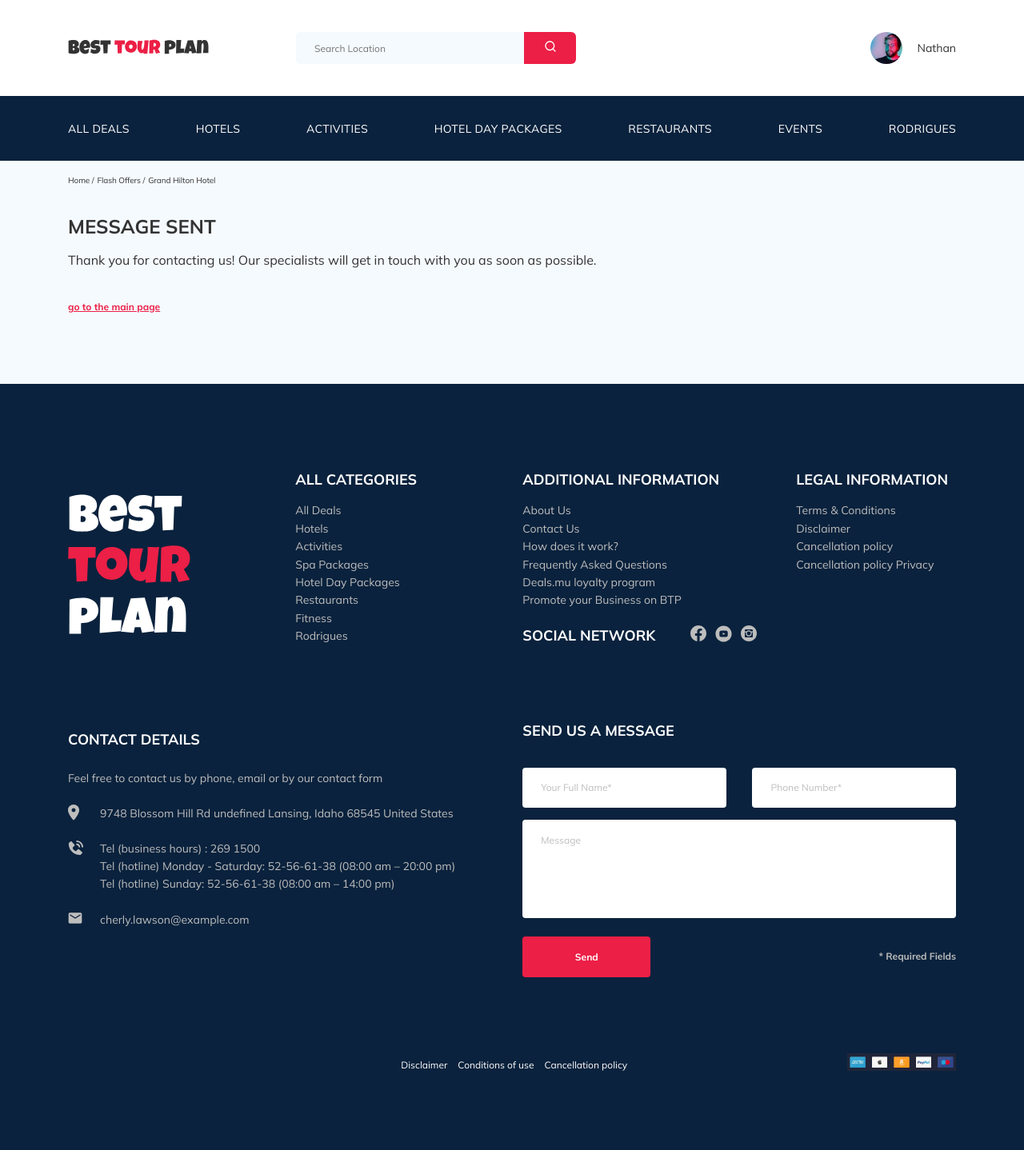
After one commit to JuliaKhayrulina/tour-plan, a PHP site: page /thankyou.html in a window 1280 px wide. The commit adds this page. Shown: the whole page at 80% size. Run offline with PHP 8.4, Linux system fonts and the light colour scheme; some libraries are stand-ins or nearby versions.

Commit message:
create: phpmailer, thankyou page

```diff
--- a/css/style.css
+++ b/css/style.css
@@ -416,12 +416,22 @@ template {
   display: -webkit-box;
   display: -ms-flexbox;
   display: flex;
+  -ms-flex-wrap: wrap;
+      flex-wrap: wrap;
   -webkit-box-align: center;
       -ms-flex-align: center;
           align-items: center;
   -webkit-box-pack: justify;
       -ms-flex-pack: justify;
           justify-content: space-between;
+}
+
+.navbar-menu__item {
+  padding-right: 10px;
+}
+
+.navbar-menu__item:last-child {
+  padding-right: 0;
 }
 
 .navbar-menu__link {
@@ -486,8 +488,10 @@ template {
   padding-right: 75px;
   background-color: #F5FAFE;
   border: none;
+  outline: none;
   font-size: 12px;
   line-height: 15px;
+  color: #000;
 }
 
 .search__btn {
@@ -1168,6 +1139,22 @@ template {
   font-weight: 300;
   font-size: 14px;
   line-height: 18px;
+  color: #000;
+}
+
+.subscribe__input::-webkit-input-placeholder {
+  color: #BDBDBD;
+}
+
+.subscribe__input:-ms-input-placeholder {
+  color: #BDBDBD;
+}
+
+.subscribe__input::-ms-input-placeholder {
+  color: #BDBDBD;
+}
+
+.subscribe__input::placeholder {
   color: #BDBDBD;
 }
 
@@ -1614,6 +1579,22 @@ template {
   background-color: #fff;
   font-size: 12px;
   line-height: 15px;
+  color: #000;
+}
+
+.footer__form-input::-webkit-input-placeholder {
+  color: #BDBDBD;
+}
+
+.footer__form-input:-ms-input-placeholder {
+  color: #BDBDBD;
+}
+
+.footer__form-input::-ms-input-placeholder {
+  color: #BDBDBD;
+}
+
+.footer__form-input::placeholder {
   color: #BDBDBD;
 }
 
@@ -1630,6 +1611,22 @@ template {
   background-color: #fff;
   font-size: 12px;
   line-height: 15px;
+  color: #000;
+}
+
+.footer__form-message::-webkit-input-placeholder {
+  color: #BDBDBD;
+}
+
+.footer__form-message:-ms-input-placeholder {
+  color: #BDBDBD;
+}
+
+.footer__form-message::-ms-input-placeholder {
+  color: #BDBDBD;
+}
+
+.footer__form-message::placeholder {
   color: #BDBDBD;
 }
 
@@ -1716,6 +1713,42 @@ template {
   color: #fff;
 }
 
+@media (min-width: 992px) and (max-width: 1920px) {
+  .navbar-menu__link:hover::after {
+    height: 3px;
+    opacity: 1;
+    -webkit-transform: translateY(5px);
+        -ms-transform: translateY(5px);
+            transform: translateY(5px);
+  }
+  .btn-hover {
+    -webkit-transition: .3s all;
+    -o-transition: .3s all;
+    transition: .3s all;
+  }
+  .btn-hover:hover {
+    background-color: #ce0c42;
+  }
+  .footer__item-link, .footer__item-email {
+    -webkit-transition: .2s;
+    -o-transition: .2s;
+    transition: .2s;
+  }
+  .footer__item-link:hover, .footer__item-email:hover {
+    font-weight: 700;
+    color: #EC1F46;
+  }
+  .footer-bottom__link {
+    -webkit-transition: .2s;
+    -o-transition: .2s;
+    transition: .2s;
+  }
+  .footer-bottom__link:hover {
+    font-weight: 700;
+    color: #EC1F46;
+  }
+}
+
 @media (max-width: 1200px) {
   .container {
     max-width: 960px;
@@ -2522,4 +2562,21 @@ template {
             align-items: start;
   }
 }
+
+.thanks-title {
+  margin-bottom: 20px;
+}
+
+.thanks-text {
+  font-size: 16px;
+  margin-bottom: 40px;
+}
+
+.thanks-back {
+  font-size: 12px;
+  font-weight: 700;
+  color: #EC1F46;
+  -webkit-text-decoration-line: underline;
+          text-decoration-line: underline;
+}
 /*# sourceMappingURL=style.css.map */
--- a/sass/_media.sass
+++ b/sass/_media.sass
@@ -1,3 +1,30 @@
+@media ( min-width: 992px) and (max-width: 1920px)
+  .navbar
+    &-menu
+      &__link
+        &:hover
+          &::after
+            height: 3px
+            opacity: 1
+            transform: translateY(5px)
+  .btn-hover
+    transition: .3s all
+    &:hover
+      background-color: #ce0c42
+  .footer
+    &__item,
+      &-link, &-email
+        transition: .2s
+        &:hover
+          font-weight: 700
+          color: $primary
+    &-bottom
+      &__link
+        transition: .2s
+        &:hover
+          font-weight: 700
+          color: $primary
+
 @media ( max-width: 1200px )
   .container
     max-width: 960px
@@ -176,6 +203,7 @@
       height: 100vh
       padding-top: 30px
       padding-bottom: 30px
+      overflow: auto
       opacity: 0
       transition: all .8s
       &--visible
@@ -185,17 +213,21 @@
         position: absolute
         left: 0
         right: 0
+        height: 70%
+        padding: 0 0 55px 0
         overflow-y: scroll
-        max-height: 100%
         flex-direction: column
+        line-height: 0.5
       &__item
         margin-bottom: 20px
         &--mobile
           &-visible
             display: block
+            min-width: 245px
+            &:nth-child(1)
+              margin-bottom: 30px
             &:nth-child(2)
               margin-bottom: 39px
-
   .user
     &__name
       &--light
--- a/sass/_mixins.sass
+++ b/sass/_mixins.sass
@@ -21,11 +21,6 @@
   font-size: 12px
   line-height: 16px
   color: $light
-  transition: .3s
-  &:hover
-    background-color: #f70743
-  &:active
-    background-color: #e4063e
 
 @mixin offer-small
   position: absolute
--- a/sass/blocks/_activities.sass
+++ b/sass/blocks/_activities.sass
@@ -56,8 +56,3 @@
     font-size: 12px
     line-height: 16px
     color: $light
-    transition: .3s
-    &:hover
-      background-color: #f70743
-    &:active
-      background-color: #e4063e
--- a/sass/blocks/_footer.sass
+++ b/sass/blocks/_footer.sass
@@ -94,7 +94,9 @@
       background-color: #fff
       font-size: 12px
       line-height: 15px
-      color: #BDBDBD
+      color: #000
+      &::placeholder
+        color: #BDBDBD
     &-message
       margin-bottom: 23px
       flex-basis: 100%
@@ -107,7 +109,9 @@
       background-color: #fff
       font-size: 12px
       line-height: 15px
-      color: #BDBDBD
+      color: #000
+      &::placeholder
+        color: #BDBDBD
     &-btn
       grid-row: 4 / 6
       min-width: 160px
--- a/sass/blocks/_header.sass
+++ b/sass/blocks/_header.sass
@@ -16,8 +16,13 @@
     &__list
       padding: 31px 0
       display: flex
+      flex-wrap: wrap
       align-items: center
       justify-content: space-between
+    &__item
+      padding-right: 10px
+      &:last-child
+        padding-right: 0
     &__link
       position: relative
       text-transform: uppercase
@@ -37,11 +42,11 @@
         opacity: 0
         transition: height 0.4s, opacity 0.3s, transform 0.2s
         transform: translateY(-10px)
-      &:hover
-        &::after
-          height: 3px
-          opacity: 1
-          transform: translateY(5px)
+      // &:hover
+      //   &::after
+      //     height: 3px
+      //     opacity: 1
+      //     transform: translateY(5px)
     &__item
       &--mobile
         &-visible
@@ -62,8 +67,10 @@
     padding-right: 75px
     background-color: $secondary
     border: none
+    outline: none
     font-size: 12px
     line-height: 15px
+    color: #000
   &__btn
     position: absolute
     width: 65px
@@ -72,13 +79,6 @@
     top: 0
     border: none
     background-color: $primary
-    transition: .3s
-    &:hover
-      background-color: #f70743
-    &:active
-      background-color: #e4063e
-
-
 .user
   display: flex
   align-items: center
--- a/sass/blocks/_hotel.sass
+++ b/sass/blocks/_hotel.sass
@@ -150,11 +150,7 @@
     color: $light
     border-radius: 4px
     background-color: $primary
-    transition: .3s
-    &:hover
-      background-color: #f70743
-    &:active
-      background-color: #e4063e
+
 .room
   max-width: 45%
   margin-top: 4px
--- a/sass/blocks/_newsletter.sass
+++ b/sass/blocks/_newsletter.sass
@@ -45,7 +45,9 @@
     font-weight: 300
     font-size: 14px
     line-height: 18px
-    color: #BDBDBD
+    color: #000
+    &::placeholder
+      color: #BDBDBD
   &__btn
     position: absolute
     content: ''
@@ -59,11 +61,6 @@
     line-height: 15px
     color: $light
     background-color: $primary
-    transition: .3s
-    &:hover
-      background-color: #f70743
-    &:active
-      background-color: #e4063e
 
 .parallax-window
   background: transparent
--- /dev/null
+++ b/sass/blocks/_thankyou.sass
@@ -0,0 +1,11 @@
+.thanks
+  &-title
+    margin-bottom: 20px
+  &-text
+    font-size: 16px
+    margin-bottom: 40px
+  &-back
+    font-size: 12px
+    font-weight: 700
+    color: $primary
+    text-decoration-line: underline
--- a/sass/style.sass
+++ b/sass/style.sass
@@ -11,3 +11,4 @@
 @import 'blocks/activities'
 @import 'blocks/footer'
 @import 'media'
+@import 'blocks/thankyou'
--- /dev/null
+++ b/thankyou.html
@@ -0,0 +1,295 @@
+<!DOCTYPE html>
+<html lang="en">
+  <head>
+    <meta charset="UTF-8" />
+    <meta http-equiv="X-UA-Compatible" content="IE=edge" />
+    <meta name="viewport" content="width=device-width, initial-scale=1.0" />
+    <link rel="icon" href="img/favicon.ico" type="image/x-icon" />
+    <link rel="preconnect" href="https://fonts.gstatic.com" />
+
+    <link
+      href="https://fonts.googleapis.com/css2?family=Mulish:wght@300;400;600;700&family=Nunito:wght@400;600;800&display=swap"
+      rel="stylesheet"
+    />
+    <link rel="stylesheet" href="./css/swiper-bundle.min.css" />
+    <link rel="stylesheet" href="./css/style.css" />
+
+    <title>Best Tour Plan - Hotel Booking</title>
+  </head>
+  <body>
+    <header class="navbar navbar--mobile-fixed">
+      <div class="container">
+        <div class="navbar-top">
+          <a href="index.html" class="logo">
+            <img src="./img/horizontal-logo.svg" alt="Logo: Best Tour Plan" class="logo__image" />
+          </a>
+
+          <form action="#" class="search navbar__search navbar__search--mobile-hidden">
+            <input type="text" class="search__input" placeholder="Search Location" />
+            <button class="search__btn">
+              <img src="./img/search.svg" alt="icon: search" />
+            </button>
+          </form>
+
+          <a href="#" class="user navbar__user navbar__user--mobile-hidden">
+            <img src="./img/user_avatar.jpg" alt="user: Nathan" class="user__avatar" />
+            <span class="user__name">Nathan</span>
+          </a>
+          <button class="menu-button navbar-top__menu-button">
+            <span class="menu-button__line"></span>
+            <span class="menu-button__line"></span>
+            <span class="menu-button__line"></span>
+          </button>
+        </div>
+      </div>
+
+      <nav class="navbar-menu">
+        <div class="container">
+          <ul class="navbar-menu__list">
+            <li class="navbar-menu__item navbar-menu__item--mobile-visible">
+              <a href="#" class="user navbar__user navbar__user--mobile-visible">
+                <img src="./img/user_avatar.jpg" alt="user: Nathan" class="user__avatar" />
+                <span class="user__name user__name--light">Nathan</span>
+              </a>
+            </li>
+            <li class="navbar-menu__item navbar-menu__item--mobile-visible">
+              <form action="#" class="search navbar__search navbar__search--mobile-visible">
+                <input type="text" class="search__input" placeholder="Search Location" />
+                <button class="search__btn">
+                  <img src="./img/search.svg" alt="icon: search" />
+                </button>
+              </form>
+            </li>
+            <li class="navbar-menu__item">
+              <a href="#" class="navbar-menu__link">All Deals</a>
+            </li>
+            <li class="navbar-menu__item">
+              <a href="#" class="navbar-menu__link">Hotels</a>
+            </li>
+            <li class="navbar-menu__item">
+              <a href="#" class="navbar-menu__link">Activities</a>
+            </li>
+            <li class="navbar-menu__item">
+              <a href="#" class="navbar-menu__link">Hotel Day Packages</a>
+            </li>
+            <li class="navbar-menu__item">
+              <a href="#" class="navbar-menu__link">Restaurants</a>
+            </li>
+            <li class="navbar-menu__item">
+              <a href="#" class="navbar-menu__link">Events</a>
+            </li>
+            <li class="navbar-menu__item">
+              <a href="#" class="navbar-menu__link">Rodrigues</a>
+            </li>
+          </ul>
+        </div>
+      </nav>
+    </header>
+
+    <nav class="breadcrumb">
+      <div class="container">
+        <ul class="breadcrumb-list">
+          <li class="breadcrumb-list__item">
+            <a href="#" class="breadcrumb-list__link">Home</a>
+          </li>
+          <li class="breadcrumb-list__item">
+            <a href="#" class="breadcrumb-list__link">Flash Offers</a>
+          </li>
+          <li class="breadcrumb-list__item">Grand Hilton Hotel</li>
+        </ul>
+      </div>
+    </nav>
+
+    <section class="hotel">
+      <div class="container">
+        <div class="hotel-info">
+          <div class="hotel-info__text">
+            <div class="hotel-wrapper">
+              <h1 class="hotel-name hotel-info__name thanks-title">Message sent</h1>
+            </div>
+            <p class="hotel-description hotel-info__description thanks-text">
+              Thank you for contacting us! Our specialists will get in touch with you as soon as
+              possible.
+            </p>
+            <a href="index.html" class="thanks-back">go to the main page</a>
+          </div>
+        </div>
+      </div>
+    </section>
+
+    <footer class="footer">
+      <div class="container">
+        <div class="footer-wrapper">
+          <div class="footer__logo">
+            <img
+              src="./img/vertical-logo.svg"
+              alt="logo: Best Tour Plan"
+              class="footer__logo-img"
+            />
+          </div>
+          <div class="footer__nav footer__categories">
+            <h3 class="footer__title">All categories</h3>
+            <ul class="footer__list">
+              <li class="footer__item"><a href="#" class="footer__item-link">All Deals</a></li>
+              <li class="footer__item"><a href="#" class="footer__item-link">Hotels</a></li>
+              <li class="footer__item"><a href="#" class="footer__item-link">Activities</a></li>
+              <li class="footer__item"><a href="#" class="footer__item-link">Spa Packages</a></li>
+              <li class="footer__item">
+                <a href="#" class="footer__item-link">Hotel Day Packages</a>
+              </li>
+              <li class="footer__item"><a href="#" class="footer__item-link">Restaurants</a></li>
+              <li class="footer__item"><a href="#" class="footer__item-link">Fitness</a></li>
+              <li class="footer__item"><a href="#" class="footer__item-link">Rodrigues</a></li>
+            </ul>
+          </div>
+          <div class="footer__nav footer__additional">
+            <h3 class="footer__title">Additional information</h3>
+            <ul class="footer__list">
+              <li class="footer__item"><a href="#" class="footer__item-link">About Us </a></li>
+              <li class="footer__item"><a href="#" class="footer__item-link">Contact Us </a></li>
+              <li class="footer__item">
+                <a href="#" class="footer__item-link">How does it work?</a>
+              </li>
+              <li class="footer__item">
+                <a href="#" class="footer__item-link">Frequently Asked Questions</a>
+              </li>
+              <li class="footer__item">
+                <a href="#" class="footer__item-link">Deals.mu loyalty program</a>
+              </li>
+              <li class="footer__item">
+                <a href="#" class="footer__item-link">Promote your Business on BTP</a>
+              </li>
+            </ul>
+          </div>
+          <div class="footer__social-network">
+            <h3 class="footer__title footer__title--mr-social">Social network</h3>
+            <div class="footer__social-links">
+              <a href="https://www.facebook.com" class="footer__link">
+                <img src="./img/facebook.svg" alt="icon: facebook" />
+              </a>
+              <a href="https://www.youtube.co" class="footer__link">
+                <img src="./img/youtube.svg" alt="icon: youtube" />
+              </a>
+              <a href="https://www.instagram.com" class="footer__link">
+                <img src="./img/instagram.svg" alt="icon:instagram" />
+              </a>
+            </div>
+          </div>
+          <div class="footer__nav footer__legal">
+            <h3 class="footer__title">Legal information</h3>
+            <ul class="footer__list">
+              <li class="footer__item">
+                <a href="#" class="footer__item-link">Terms & Conditions </a>
+              </li>
+              <li class="footer__item">
+                <a href="#" class="footer__item-link">Disclaimer </a>
+              </li>
+              <li class="footer__item">
+                <a href="#" class="footer__item-link">Cancellation policy </a>
+              </li>
+              <li class="footer__item">
+                <a href="#" class="footer__item-link">Cancellation policy Privacy</a>
+              </li>
+            </ul>
+          </div>
+          <div class="footer__contact-details">
+            <h3 class="footer__title footer__title--mt-contact">Contact Details</h3>
+            <p class="footer__text">
+              Feel free to contact us by phone, email or by our contact form
+            </p>
+            <ul class="footer__list">
+              <li class="footer__item footer__item--mb-2">
+                <div class="footer__icon-wrapper">
+                  <img src="./img/map-marker.svg" alt="icon: placemark" class="footer__icon" />
+                </div>
+                <p class="footer__item-info">
+                  9748 Blossom Hill Rd undefined Lansing, Idaho 68545 United States
+                </p>
+              </li>
+              <li class="footer__item footer__item--mb-2">
+                <div class="footer__icon-wrapper">
+                  <img src="./img/phone-footer.svg" alt="icon: phone" class="footer__icon" />
+                </div>
+                <div class="footer__text-wrapper">
+                  <a href="tel:2691500" class="footer__item-number"
+                    >Tel (business hours) : 269 1500
+                  </a>
+                  <p class="footer__item-schedule">
+                    Tel (hotline) Monday - Saturday:
+                    <a href="tel:52566138" class="footer__item-number">52-56-61-38</a>
+                    (08:00 am – 20:00 pm)
+                  </p>
+                  <p class="footer__item-schedule">
+                    Tel (hotline) Sunday:
+                    <a href="tel:52566138" class="footer__item-number"> 52-56-61-38</a>
+                    (08:00 am – 14:00 pm)
+                  </p>
+                </div>
+              </li>
+              <li class="footer__item footer__item--mb-2">
+                <div class="footer__icon-wrapper">
+                  <img src="./img/email.svg" alt="icon: email" class="footer__icon" />
+                </div>
+                <a href="mailto:cherly.lawson@example.com" class="footer__item-email">
+                  cherly.lawson@example.com
+                </a>
+              </li>
+            </ul>
+          </div>
+          <div class="footer__contacts-form">
+            <h3 class="footer__title footer__title--mb-message">Send us a message</h3>
+            <form action="send.php" method="POST" class="footer__form">
+              <input
+                type="text"
+                class="input footer__form-input"
+                placeholder="Your Full Name*"
+                name="name"
+              />
+              <input
+                type="text"
+                class="input footer__form-input"
+                placeholder="Phone Number*"
+                name="phone"
+              />
+              <textarea
+                class="footer__form-message"
+                placeholder="Message"
+                name="message"
+              ></textarea>
+              <div class="footer__form-submit">
+                <button type="submit" class="btn footer__form-btn">Send</button>
+                <span class="footer__info">* Required Fields</span>
+              </div>
+            </form>
+          </div>
+          <div class="footer-bottom">
+            <div class="footer-bottom__inner">
+              <ul class="footer-bottom__list">
+                <li class="footer-bottom__item">
+                  <a href="#" class="footer-bottom__link">Disclaimer</a>
+                </li>
+                <li class="footer-bottom__item">
+                  <a href="#" class="footer-bottom__link"> Conditions of use </a>
+                </li>
+                <li class="footer-bottom__item">
+                  <a href="#" class="footer-bottom__link">Cancellation policy</a>
+                </li>
+              </ul>
+              <div class="footer-bottom__inner-img">
+                <img
+                  src="./img/used.png"
+                  alt="icons: used application"
+                  class="footer-bottom__img"
+                />
+              </div>
+            </div>
+          </div>
+        </div>
+      </div>
+    </footer>
+    <script src="https://ajax.googleapis.com/ajax/libs/jquery/1.11.0/jquery.min.js"></script>
+    <script src="./js/parallax.min.js"></script>
+    <script src="./js/swiper-bundle.min.js"></script>
+    <script src="./js/main.js"></script>
+  </body>
+</html>
```
Also changed, not shown: other parts of css/style.css (+8 -64 lines), index.html (+41 -22 lines), send.php (added, +59 -0 lines), css/style.min.css, 5 other files.
